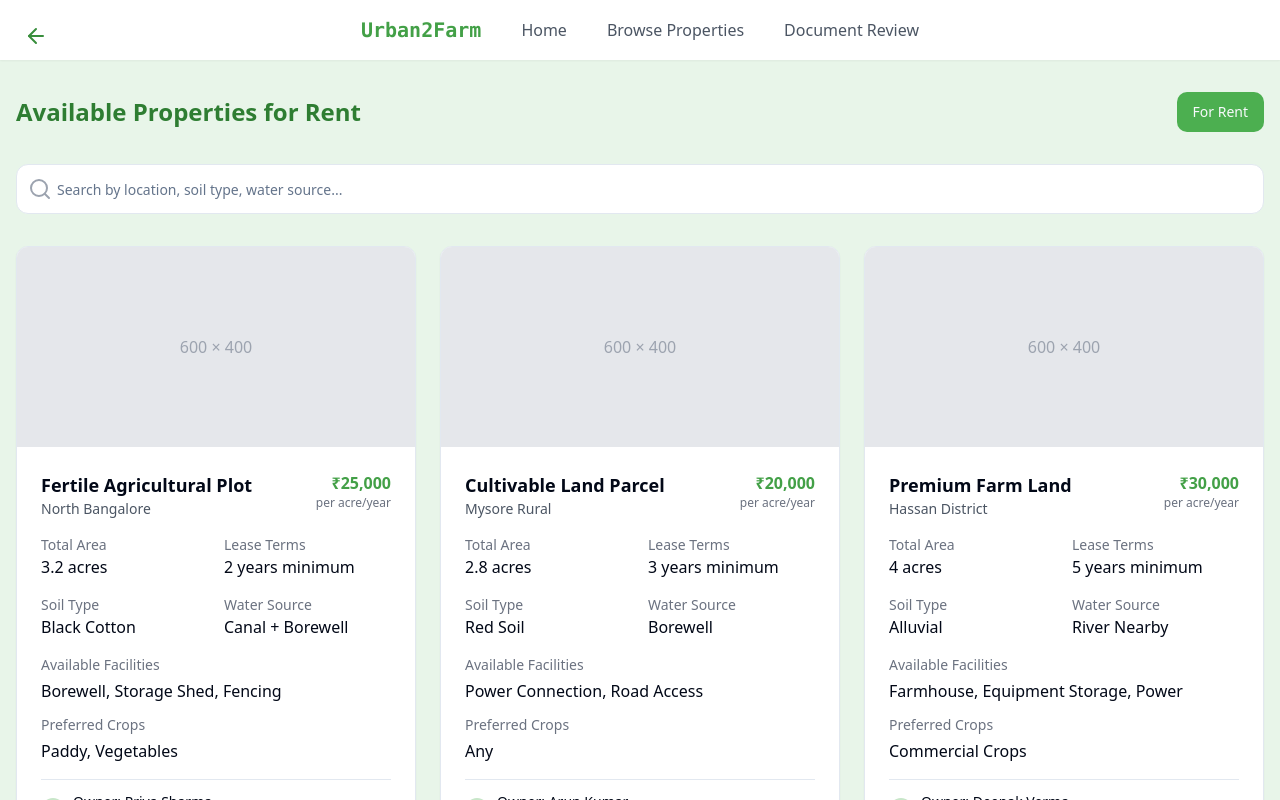
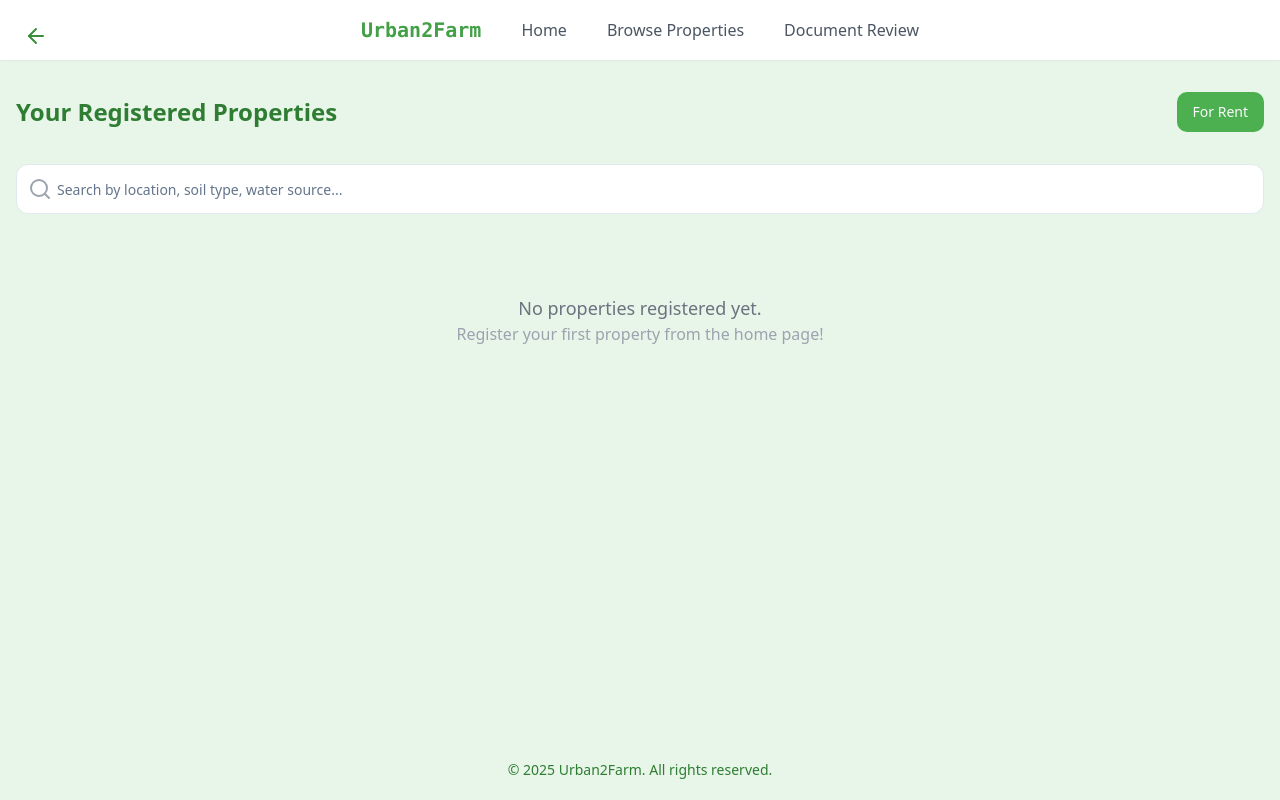
Before and after one commit to vikramraajak/land-wise-portal, a React (Vite) app: page /properties in a window 1280 px wide. Shown: the top 800 px of the page. Built offline with nearby package versions, Linux system fonts and the light colour scheme.

Commit message:
Refactor: Properties page to show registered lands
Only show registered lands in the properties page. Enhance the UI.

```diff
--- a/src/components/LandRegistrationModal.tsx
+++ b/src/components/LandRegistrationModal.tsx
@@ -69,34 +69,65 @@ const LandRegistrationModal = ({ isOpen, onClose, onSubmitProperty }: LandRegist
 
   return (
     <Dialog open={isOpen} onOpenChange={onClose}>
-      <DialogContent className={`${cardSize} overflow-y-auto max-h-[80vh] bg-white/90 backdrop-blur-md rounded-2xl shadow-2xl border-0`}>
+      <DialogContent className="w-full max-w-lg bg-white/95 backdrop-blur-md rounded-2xl shadow-2xl border-0">
         <DialogHeader>
-          <DialogTitle className="text-xl text-center">Register Your Land</DialogTitle>
+          <DialogTitle className="text-2xl font-semibold text-center text-urban-green-800 mb-4">Register Your Land</DialogTitle>
         </DialogHeader>
-        <form onSubmit={handleSubmit} className="space-y-3 mt-2">
+        <form onSubmit={handleSubmit} className="space-y-4">
           <div className="space-y-2">
-            <Label htmlFor="title">Property Title*</Label>
-            <Input id="title" value={form.title} onChange={handleInput} required />
+            <Label htmlFor="title" className="text-gray-700">Property Title*</Label>
+            <Input
+              id="title"
+              value={form.title}
+              onChange={handleInput}
+              className="border-urban-green-200 focus:border-urban-green-400"
+              placeholder="Enter property title"
+              required
+            />
           </div>
           <div className="space-y-2">
-            <Label htmlFor="location">Location*</Label>
-            <Input id="location" value={form.location} onChange={handleInput} required />
+            <Label htmlFor="location" className="text-gray-700">Location*</Label>
+            <Input
+              id="location"
+              value={form.location}
+              onChange={handleInput}
+              className="border-urban-green-200 focus:border-urban-green-400"
+              placeholder="Enter property location"
+              required
+            />
           </div>
-          <div className="grid grid-cols-2 gap-2">
+          <div className="grid grid-cols-2 gap-4">
             <div className="space-y-2">
-              <Label htmlFor="area">Total Area (acres)*</Label>
-              <Input id="area" type="number" step="0.1" min="0.1" value={form.area} onChange={handleInput} required />
+              <Label htmlFor="area" className="text-gray-700">Total Area (acres)*</Label>
+              <Input
+                id="area"
+                type="number"
+                step="0.1"
+                min="0.1"
+                value={form.area}
+                onChange={handleInput}
+                className="border-urban-green-200 focus:border-urban-green-400"
+                required
+              />
             </div>
             <div className="space-y-2">
-              <Label htmlFor="price">Asking Price (₹)*</Label>
-              <Input id="price" type="number" min="1000" value={form.price} onChange={handleInput} required />
+              <Label htmlFor="price" className="text-gray-700">Asking Price (₹)*</Label>
+              <Input
+                id="price"
+                type="number"
+                min="1000"
+                value={form.price}
+                onChange={handleInput}
+                className="border-urban-green-200 focus:border-urban-green-400"
+                required
+              />
             </div>
           </div>
-          <div className="grid grid-cols-2 gap-2">
+          <div className="grid grid-cols-2 gap-4">
             <div className="space-y-2">
-              <Label htmlFor="soilType">Soil Type*</Label>
+              <Label htmlFor="soilType" className="text-gray-700">Soil Type*</Label>
               <Select onValueChange={(v) => handleSelect("soilType", v)} value={form.soilType}>
-                <SelectTrigger id="soilType">
+                <SelectTrigger id="soilType" className="border-urban-green-200">
                   <SelectValue placeholder="Select soil type" />
                 </SelectTrigger>
                 <SelectContent>
@@ -108,9 +139,9 @@ const LandRegistrationModal = ({ isOpen, onClose, onSubmitProperty }: LandRegist
               </Select>
             </div>
             <div className="space-y-2">
-              <Label htmlFor="waterSource">Water Source*</Label>
+              <Label htmlFor="waterSource" className="text-gray-700">Water Source*</Label>
               <Select onValueChange={(v) => handleSelect("waterSource", v)} value={form.waterSource}>
-                <SelectTrigger id="waterSource">
+                <SelectTrigger id="waterSource" className="border-urban-green-200">
                   <SelectValue placeholder="Select water source" />
                 </SelectTrigger>
                 <SelectContent>
@@ -123,37 +154,68 @@ const LandRegistrationModal = ({ isOpen, onClose, onSubmitProperty }: LandRegist
             </div>
           </div>
           <div className="space-y-2">
-            <Label htmlFor="description">Property Description*</Label>
+            <Label htmlFor="description" className="text-gray-700">Property Description*</Label>
             <Textarea
               id="description"
               value={form.description}
               onChange={handleInput}
-              className="min-h-[80px]"
+              className="min-h-[80px] border-urban-green-200 focus:border-urban-green-400"
+              placeholder="Describe your property..."
               required
             />
           </div>
-          <div className="pt-2 border-t">
-            <h3 className="font-medium mb-2">Contact Information</h3>
-          </div>
-          <div className="grid grid-cols-2 gap-2">
-            <div className="space-y-2">
-              <Label htmlFor="ownerName">Owner Name*</Label>
-              <Input id="ownerName" value={form.ownerName} onChange={handleInput} required />
+          <div className="pt-4 border-t">
+            <h3 className="font-medium text-gray-700 mb-4">Contact Information</h3>
+            <div className="grid grid-cols-2 gap-4">
+              <div className="space-y-2">
+                <Label htmlFor="ownerName" className="text-gray-700">Owner Name*</Label>
+                <Input
+                  id="ownerName"
+                  value={form.ownerName}
+                  onChange={handleInput}
+                  className="border-urban-green-200 focus:border-urban-green-400"
+                  placeholder="Enter your name"
+                  required
+                />
+              </div>
+              <div className="space-y-2">
+                <Label htmlFor="phone" className="text-gray-700">Phone Number*</Label>
+                <Input
+                  id="phone"
+                  value={form.phone}
+                  onChange={handleInput}
+                  className="border-urban-green-200 focus:border-urban-green-400"
+                  placeholder="Enter phone number"
+                  required
+                />
+              </div>
             </div>
-            <div className="space-y-2">
-              <Label htmlFor="phone">Phone Number*</Label>
-              <Input id="phone" value={form.phone} onChange={handleInput} required />
+            <div className="space-y-2 mt-4">
+              <Label htmlFor="email" className="text-gray-700">Email Address*</Label>
+              <Input
+                id="email"
+                type="email"
+                value={form.email}
+                onChange={handleInput}
+                className="border-urban-green-200 focus:border-urban-green-400"
+                placeholder="Enter email address"
+                required
+              />
             </div>
           </div>
-          <div className="space-y-2">
-            <Label htmlFor="email">Email Address*</Label>
-            <Input id="email" type="email" value={form.email} onChange={handleInput} required />
-          </div>
-          <div className="flex justify-end space-x-3 pt-2">
-            <Button type="button" variant="outline" onClick={onClose}>
+          <div className="flex justify-end space-x-3 pt-4">
+            <Button
+              type="button"
+              variant="outline"
+              onClick={onClose}
+              className="border-urban-green-200 text-urban-green-700 hover:bg-urban-green-50"
+            >
               Cancel
             </Button>
-            <Button type="submit" className="bg-urban-green-500 hover:bg-urban-green-600">
+            <Button
+              type="submit"
+              className="bg-urban-green-600 hover:bg-urban-green-700 text-white"
+            >
               Submit
             </Button>
           </div>
--- a/src/pages/Properties.tsx
+++ b/src/pages/Properties.tsx
@@ -9,76 +9,24 @@ import { Search } from "lucide-react";
 import BackNav from "@/components/BackNav";
 import Footer from "@/components/Footer";
 
-const MOCK_PROPERTIES = [
-  {
-    id: 1,
-    title: "Fertile Agricultural Plot",
-    location: "North Bangalore",
-    price: 25000,
-    acres: 3.2,
-    leaseTerms: "2 years minimum",
-    soilType: "Black Cotton",
-    waterSource: "Canal + Borewell",
-    facilities: ["Borewell", "Storage Shed", "Fencing"],
-    preferredCrops: ["Paddy", "Vegetables"],
-    owner: {
-      name: "Priya Sharma",
-      profession: "Software Engineer",
-    },
-  },
-  {
-    id: 2,
-    title: "Cultivable Land Parcel",
-    location: "Mysore Rural",
-    price: 20000,
-    acres: 2.8,
-    leaseTerms: "3 years minimum",
-    soilType: "Red Soil",
-    waterSource: "Borewell",
-    facilities: ["Power Connection", "Road Access"],
-    preferredCrops: ["Any"],
-    owner: {
-      name: "Arun Kumar",
-      profession: "Bank Manager",
-    },
-  },
-  {
-    id: 3,
-    title: "Premium Farm Land",
-    location: "Hassan District",
-    price: 30000,
-    acres: 4.0,
-    leaseTerms: "5 years minimum",
-    soilType: "Alluvial",
-    waterSource: "River Nearby",
-    facilities: ["Farmhouse", "Equipment Storage", "Power"],
-    preferredCrops: ["Commercial Crops"],
-    owner: {
-      name: "Deepak Verma",
-      profession: "IT Consultant",
-    },
-  },
-];
-
-const getAllProperties = () => {
-  const userProps = JSON.parse(localStorage.getItem("userProperties") || "[]");
-  return [...userProps, ...MOCK_PROPERTIES];
+const getUserProperties = () => {
+  return JSON.parse(localStorage.getItem("userProperties") || "[]");
 };
 
 const Properties = () => {
   const [searchTerm, setSearchTerm] = useState("");
   const [selectedProperty, setSelectedProperty] = useState<number | null>(null);
-  const [properties, setProperties] = useState(getAllProperties());
+  const [properties, setProperties] = useState(getUserProperties());
 
   useEffect(() => {
-    const reload = () => setProperties(getAllProperties());
+    const reload = () => setProperties(getUserProperties());
     window.addEventListener("storage", reload);
     return () => window.removeEventListener("storage", reload);
   }, []);
 
   // Re-read on mount and on register
   useEffect(() => {
-    setProperties(getAllProperties());
+    setProperties(getUserProperties());
   }, []);
 
   const filteredProperties = properties.filter(property =>
@@ -114,7 +62,7 @@ const Properties = () => {
       <BackNav />
       <main className="flex-grow container mx-auto px-4 py-8">
         <div className="flex justify-between items-center mb-8">
-          <h1 className="text-2xl font-bold text-urban-green-800">Available Properties for Rent</h1>
+          <h1 className="text-2xl font-bold text-urban-green-800">Your Registered Properties</h1>
           <Button className="bg-urban-green-500 hover:bg-urban-green-600">
             For Rent
           </Button>
@@ -128,24 +76,22 @@ const Properties = () => {
             onChange={(e) => setSearchTerm(e.target.value)}
           />
         </div>
+        {filteredProperties.length === 0 ? (
+          <div className="text-center py-12">
+            <p className="text-gray-500 text-lg">No properties registered yet.</p>
+            <p className="text-gray-400">Register your first property from the home page!</p>
+          </div>
+        ) : (
           <div className="grid md:grid-cols-2 lg:grid-cols-3 gap-6">
             {filteredProperties.map((property) => (
               <PropertyCard
                 key={property.id}
-              title={property.title}
-              location={property.location}
-              price={property.price}
-              acres={property.acres}
-              leaseTerms={property.leaseTerms}
-              soilType={property.soilType}
-              waterSource={property.waterSource}
-              facilities={property.facilities}
-              preferredCrops={property.preferredCrops}
-              owner={property.owner}
+                {...property}
                 onViewDetails={() => setSelectedProperty(property.id)}
               />
             ))}
           </div>
+        )}
       </main>
       <Footer />
     </div>
```
Lines whose indentation alone changed are shown as unchanged.
